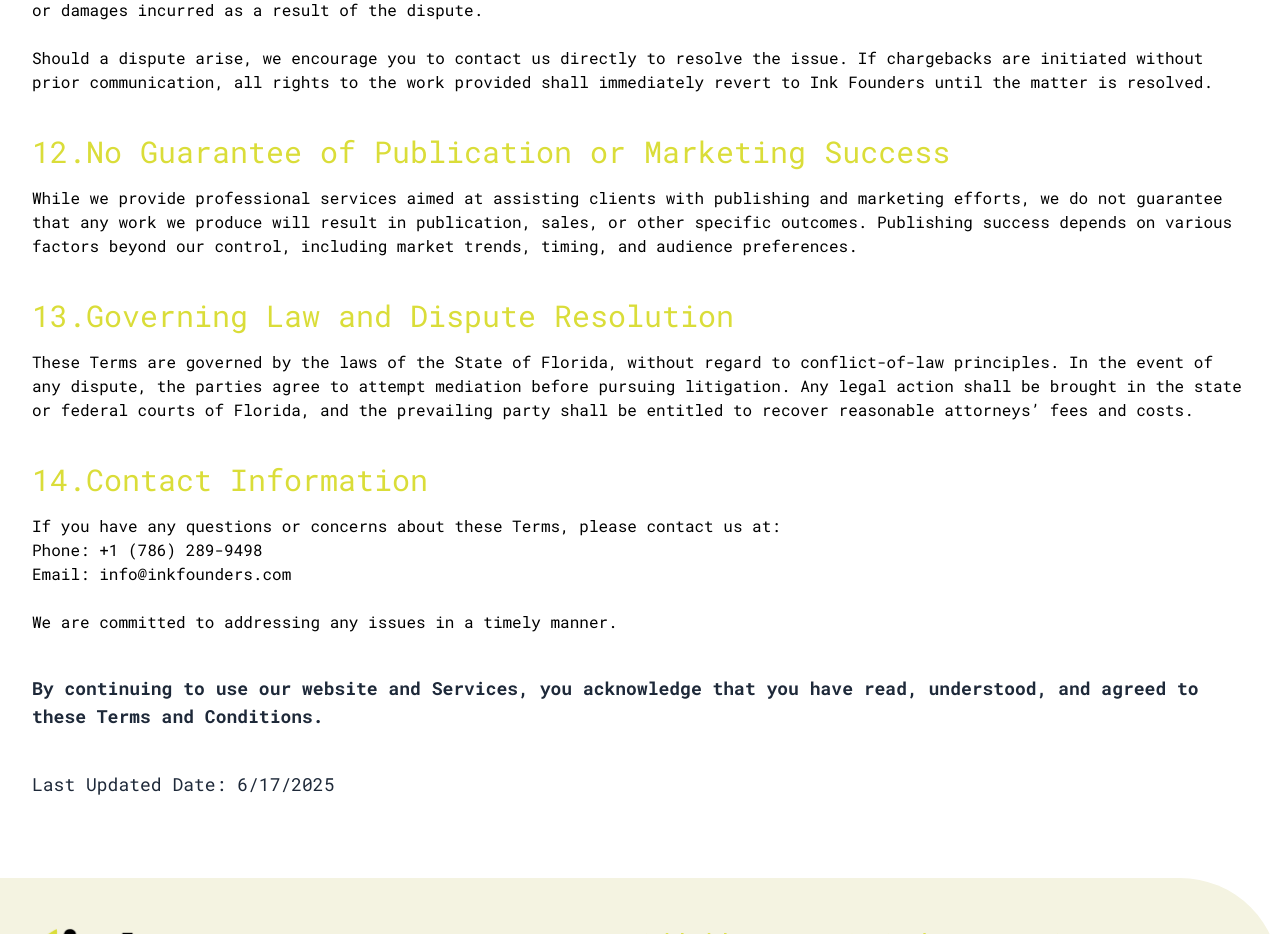
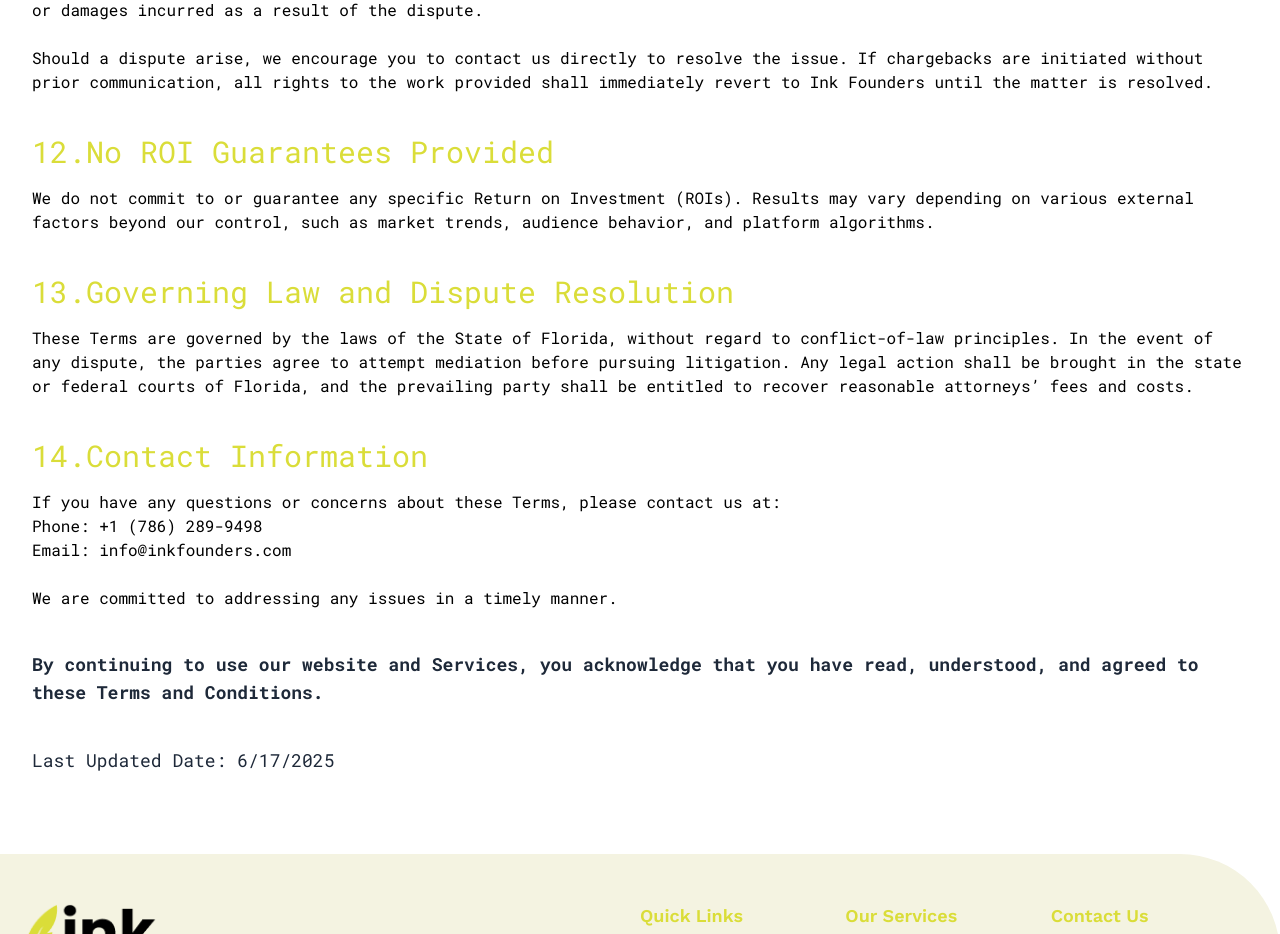
Before and after one commit to BemBexLab/inkfounders, a Next.js app: page /terms in a window 1280 px wide. Shown: the part 3120-4054 px from the top of the page. Built offline with nearby package versions, Linux system fonts and the light colour scheme.

Commit message:
changing terms page point 12 heading and paragraph

```diff
--- a/src/app/terms/components/terms.tsx
+++ b/src/app/terms/components/terms.tsx
@@ -171,9 +171,9 @@ const TermsAndConditions = () => {
         </section>
 
         <section className="mb-10">
-          <h1 className="text-[#DADD39] text-3xl mb-4">12.No Guarantee of Publication or Marketing Success</h1>
+          <h1 className="text-[#DADD39] text-3xl mb-4">12.No ROI Guarantees Provided</h1>
           <p className="text-black">
-            While we provide professional services aimed at assisting clients with publishing and marketing efforts, we do not guarantee that any work we produce will result in publication, sales, or other specific outcomes. Publishing success depends on various factors beyond our control, including market trends, timing, and audience preferences.
+            We do not commit to or guarantee any specific Return on Investment (ROIs). Results may vary depending on various external factors beyond our control, such as market trends, audience behavior, and platform algorithms.
           </p>
         </section>
 
```
